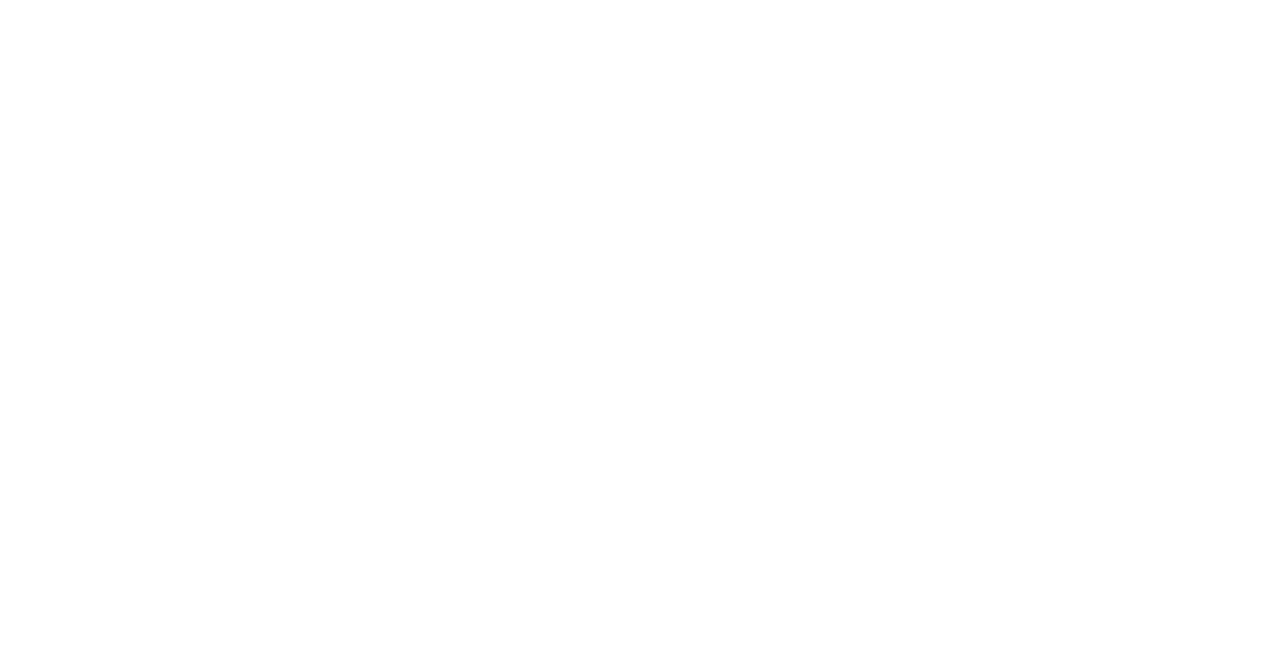
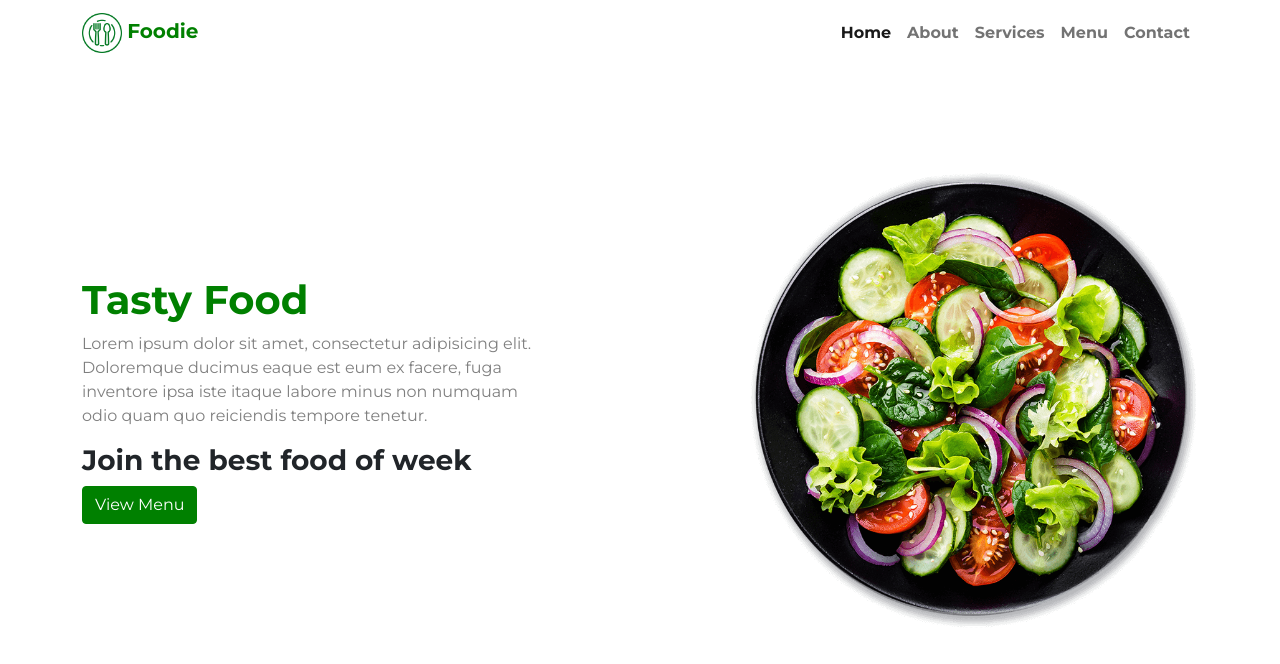
Before and after one commit to aungkhant2002/foodie_project, a website: page index.html in a window 1280 px wide. Drawn offline with nearby package versions, Linux system fonts and the light colour scheme.

Commit message:
home section

```diff
--- a/css/app.scss
+++ b/css/app.scss
@@ -1 +1,16 @@
+@import url('https://fonts.googleapis.com/css2?family=Montserrat:wght@100;200;300;400;500;600;700;800;900&display=swap');
+$font-family-sans-serif: 'Montserrat', sans-serif;
+$primary: green;
+
 @import "../node_modules/bootstrap/scss/bootstrap";
+
+//custom css
+
+//navbar start
+
+.header-icon {
+  width: 40px;
+  height: 40px;
+}
+
+//navbar end
--- a/index.html
+++ b/index.html
@@ -14,6 +14,56 @@
 <body>
 
 
+<nav class="navbar navbar-expand-lg navbar-light bg-transparent header position-fixed top-0 w-100">
+    <div class="container">
+        <a class="navbar-brand" href="#">
+            <img src="images/icon.png" alt="" class="header-icon">
+            <span class="fw-bolder text-primary">Foodie</span>
+        </a>
+        <button class="navbar-toggler" type="button" data-bs-toggle="collapse" data-bs-target="#navbarSupportedContent" aria-controls="navbarSupportedContent" aria-expanded="false" aria-label="Toggle navigation">
+            <span class="navbar-toggler-icon"></span>
+        </button>
+        <div class="collapse navbar-collapse" id="navbarSupportedContent">
+            <ul class="navbar-nav ms-auto mb-2 mb-lg-0">
+                <li class="nav-item">
+                    <a class="nav-link fw-bold active" aria-current="page" href="#">Home</a>
+                </li>
+                <li class="nav-item">
+                    <a class="nav-link fw-bold" href="#">About</a>
+                </li>
+                <li class="nav-item">
+                    <a class="nav-link fw-bold" href="#">Services</a>
+                </li>
+                <li class="nav-item">
+                    <a class="nav-link fw-bold" href="#">Menu</a>
+                </li>
+                <li class="nav-item">
+                    <a class="nav-link fw-bold" href="#">Contact</a>
+                </li>
+            </ul>
+        </div>
+    </div>
+</nav>
+
+<section id="home" class="container">
+    <div class="row min-vh-100 align-items-center">
+        <div class="col-12 col-lg-5">
+            <div class="">
+                <h1 class="fw-bold text-primary">Tasty Food</h1>
+                <p class="text-black-50">Lorem ipsum dolor sit amet, consectetur adipisicing elit. Doloremque ducimus eaque est eum ex facere, fuga inventore ipsa iste itaque labore minus non numquam odio quam quo reiciendis tempore tenetur.</p>
+                <h3 class="fw-bold">Join the best food of week</h3>
+                <a href="#menu" class="btn btn-primary">View Menu</a>
+            </div>
+        </div>
+        <div class="col-12 col-lg-2"></div>
+        <div class="col-12 col-lg-5">
+            <div class="">
+                <img src="images/home.png" class="img-fluid" alt="">
+            </div>
+        </div>
+    </div>
+</section>
+
 
 <script src="./node_modules/bootstrap/dist/js/bootstrap.bundle.js"></script>
 </body>
```
Also changed, not shown: css/app.css, 1 other file.
